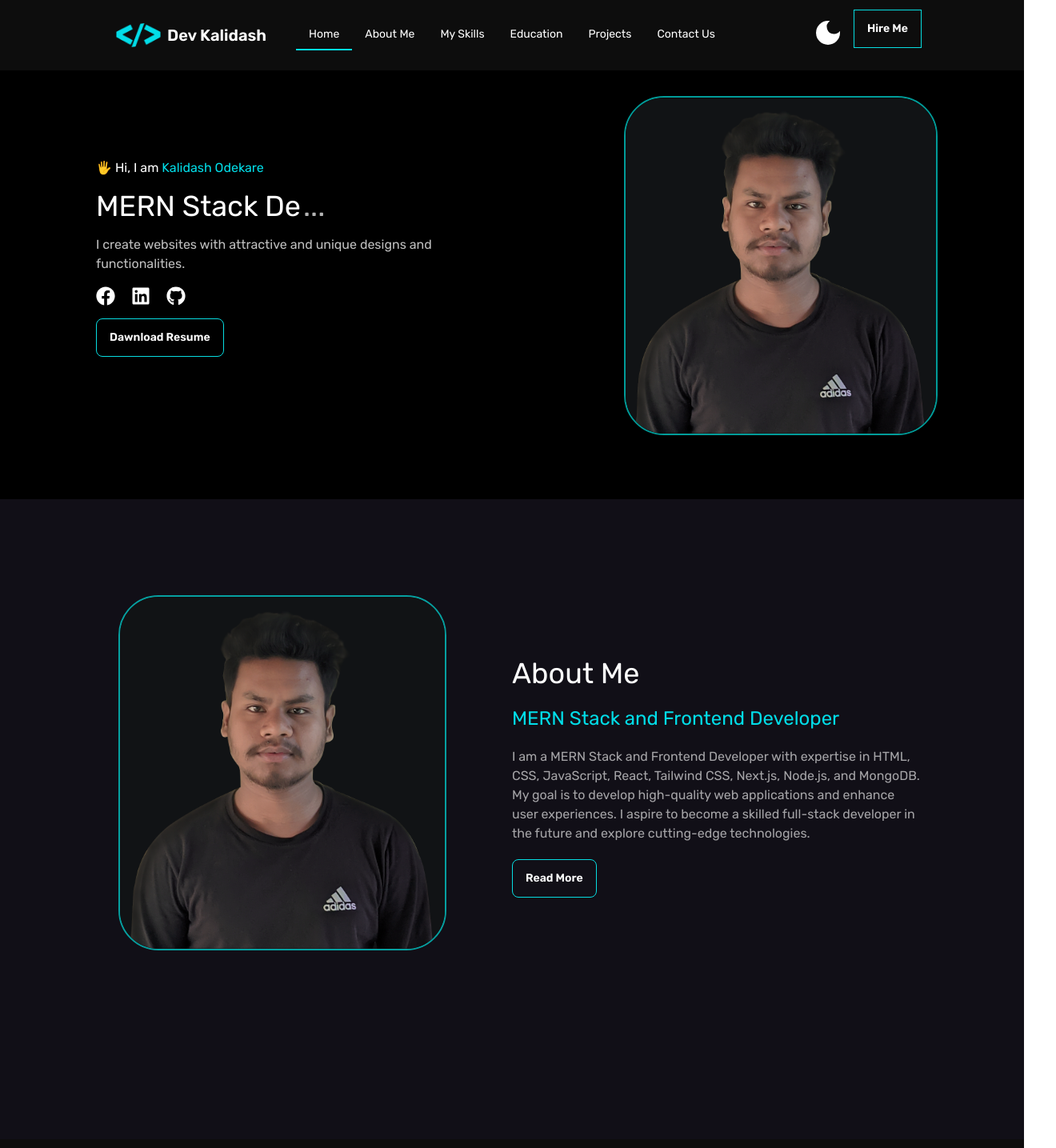
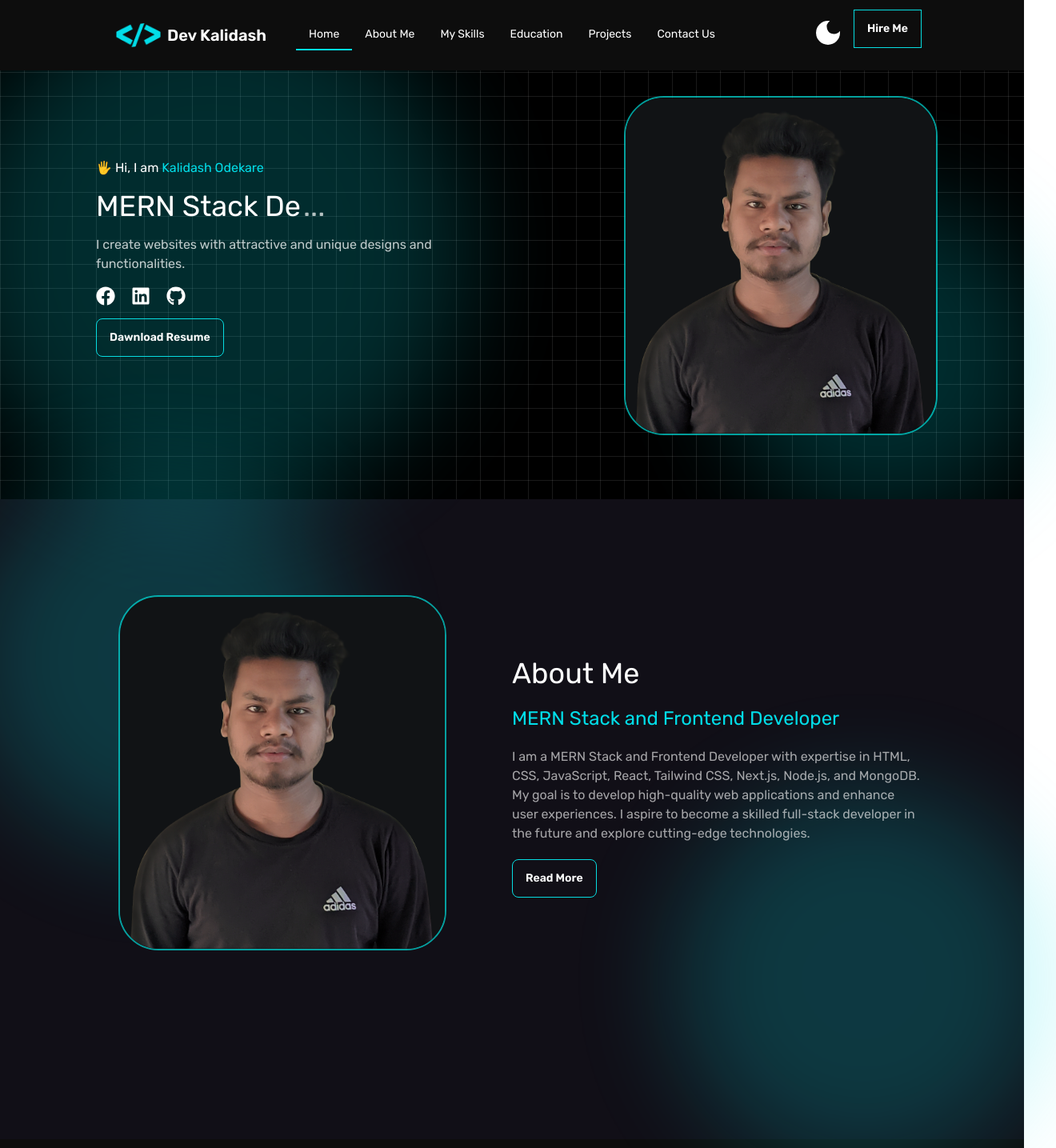
Before and after one commit to kalidashodekare14/my_portfolio, a Next.js app: page / in a window 1280 px wide. Shown: the top 1435 px of the page at 80% size, 1320 px wide, since content can reach past the window. Built offline with nearby package versions, Linux system fonts and the light colour scheme.

Commit message:
Design Update

```diff
--- a/src/components/AboutMe/AboutMe.jsx
+++ b/src/components/AboutMe/AboutMe.jsx
@@ -16,12 +16,14 @@ const AboutMe = () => {
 
 
     return (
-        <section id='about' className=' bg-[#110f17] dark:bg-white min-h-screen py-5 pt-20'>
-            <div className='lg:mx-32 lg:my-10 flex flex-col lg:flex-row justify-between items-center lg:space-x-10 space-y-3'>
-                <div data-aos="fade-right" data-aos-delay="1000" className='lg:w-[40%] mx-5 text-white'>
+        <section id='about' className='relative  bg-[#110f17] dark:bg-white min-h-screen py-5 pt-20'>
+            <div className='z-10 absolute -left-10 -top-10 w-[30rem] h-[30rem] bg-[#02dde8] rounded-full opacity-20 blur-3xl'></div>
+            <div className='z-10 absolute -right-10 -bottom-10 w-[30rem] h-[30rem] bg-[#02dde8] rounded-full opacity-20 blur-3xl'></div>
+            <div className='z-20 lg:mx-32 lg:my-10 flex flex-col lg:flex-row justify-between items-center lg:space-x-10 space-y-3'>
+                <div data-aos="fade-right" data-aos-delay="1000" className='z-20 lg:w-[40%] mx-5 text-white'>
                     <Image className=' w-full border-2  border-[#02ddd9b4] hover:border-[#02ddd9] rounded-[50px] duration-300' src={image} width={500} height={300} alt='image' />
                 </div>
-                <div data-aos="fade-right" data-aos-delay="1000" className='mx-3 lg:w-[50%]  text-white dark:text-black space-y-5 font-rubik'>
+                <div data-aos="fade-right" data-aos-delay="1000" className='z-20 mx-3 lg:w-[50%]  text-white dark:text-black space-y-5 font-rubik'>
                     <h1 className=' text-4xl text-white dark:text-black'>About Me</h1>
                     <h2 className='text-2xl text-[#02dde8] dark:text-black'>MERN Stack and Frontend Developer</h2>
                     <p data-aos="fade-right" data-aos-delay="1000" className='text-[#ffffff9f] dark:text-black'>I am a MERN Stack and Frontend Developer with expertise in HTML, CSS, JavaScript, React, Tailwind CSS, Next.js, Node.js, and MongoDB. My goal is to develop high-quality web applications and enhance user experiences. I aspire to become a skilled full-stack developer in the future and explore cutting-edge technologies.</p>
--- a/src/components/Banner/Banner.css
+++ b/src/components/Banner/Banner.css
@@ -3,7 +3,7 @@
 }
 
 .shadowStyle:hover {
-    box-shadow: 0px 0px 40px 2px  #02dde8;
+    box-shadow: 0px 0px 40px 2px #02dde8;
 }
 
 
@@ -31,3 +31,10 @@
         transform: translateY(-15px);
     }
 }
+
+.bg-grid-pattern {
+    background-image: linear-gradient(rgba(255, 255, 255, 0.1) 1px, transparent 1px),
+        linear-gradient(90deg, rgba(255, 255, 255, 0.1) 1px, transparent 1px);
+
+    background-size: 30px 30px;
+}
--- a/src/components/Banner/Banner.jsx
+++ b/src/components/Banner/Banner.jsx
@@ -27,8 +27,12 @@ const Banner = () => {
     }, [])
 
     return (
-        <div id='home' className='bg-black dark:bg-white flex flex-row justify-center items-center space-y-10  py-20  lg:px-20'>
-            <div className='lg:w-[60%] p-3  font-rubik space-y-4 text-white dark:text-black mt-10'>
+        <div id='home' className='relative bg-black  bg-grid-pattern dark:bg-white flex flex-row justify-center items-center space-y-10  py-20  lg:px-20'>
+
+            <div className='z-10 absolute -left-14 w-[40rem] h-[40rem] bg-[#08dbe4] rounded-full opacity-20 blur-3xl'></div>
+            <div className='z-5 absolute -right-5 -bottom-5 w-[25rem] h-[25rem] bg-[#02dde8] rounded-full opacity-20 blur-3xl'></div>
+
+            <div className='z-20 lg:w-[60%] p-3  font-rubik space-y-4 text-white dark:text-black mt-10'>
                 <h6 data-aos="fade-right" data-aos-duration="1000" className='lg:text-left font-rubik'>🖐 Hi, I am <span className='text-[#02dde8] font-rubik'>Kalidash Odekare</span></h6>
                 <h1 data-aos="fade-right" data-aos-delay="1000" className='lg:text-4xl text-3xl lg:text-left'>
                     <Typewriter
@@ -60,7 +64,7 @@ const Banner = () => {
                     </Link>
                 </div>
             </div>
-            <div data-aos="fade-left" data-aos-delay="2700" className='hidden lg:flex max-w-[35%] '>
+            <div data-aos="fade-left" data-aos-delay="2700" className='z-10 hidden lg:flex max-w-[35%] '>
                 <Image className='shadowStyle  w-full border-2  border-[#02ddd9b4] hover:border-[#02ddd9] rounded-[50px] duration-300' src={image} width={500} height={300} alt='image' />
             </div>
         </div>
```
